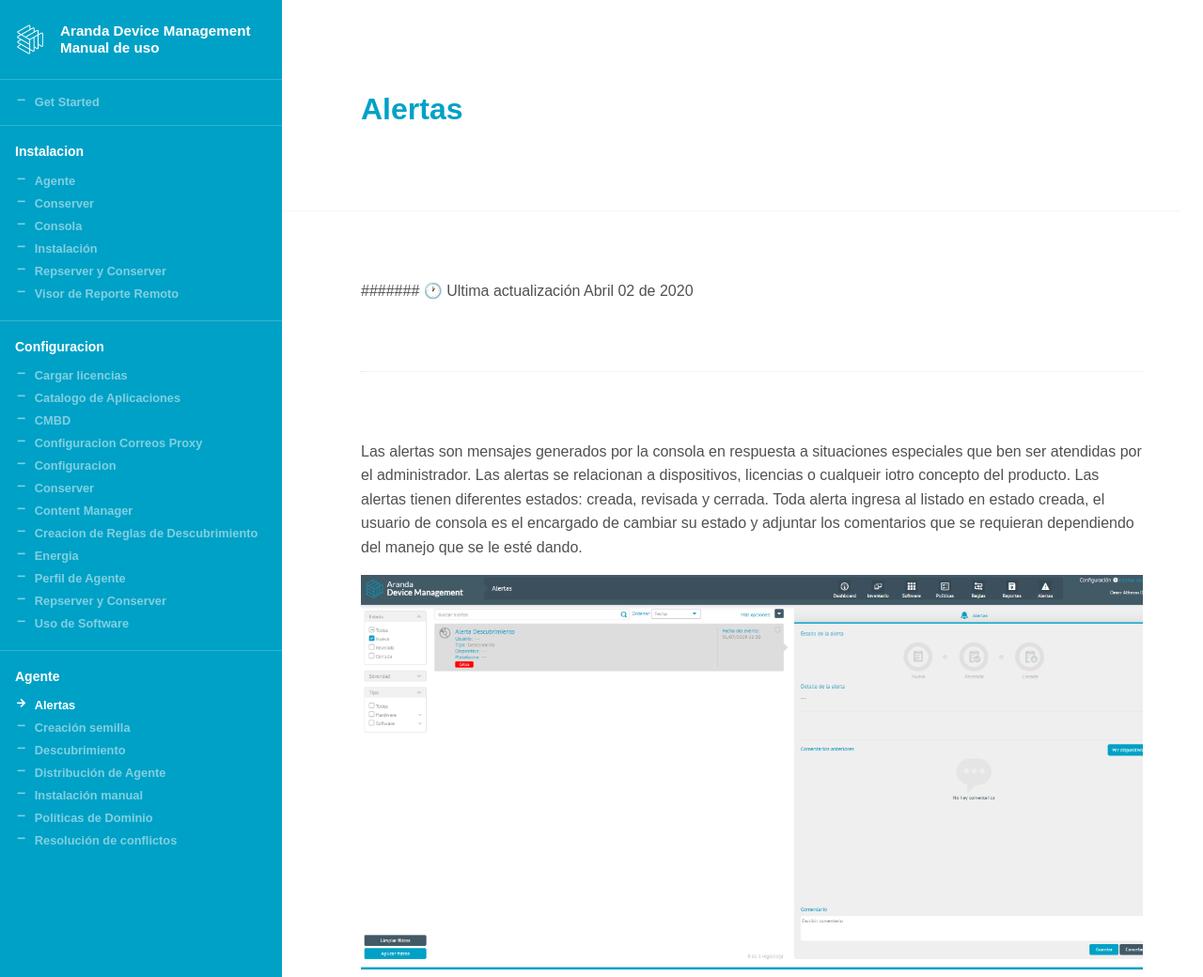
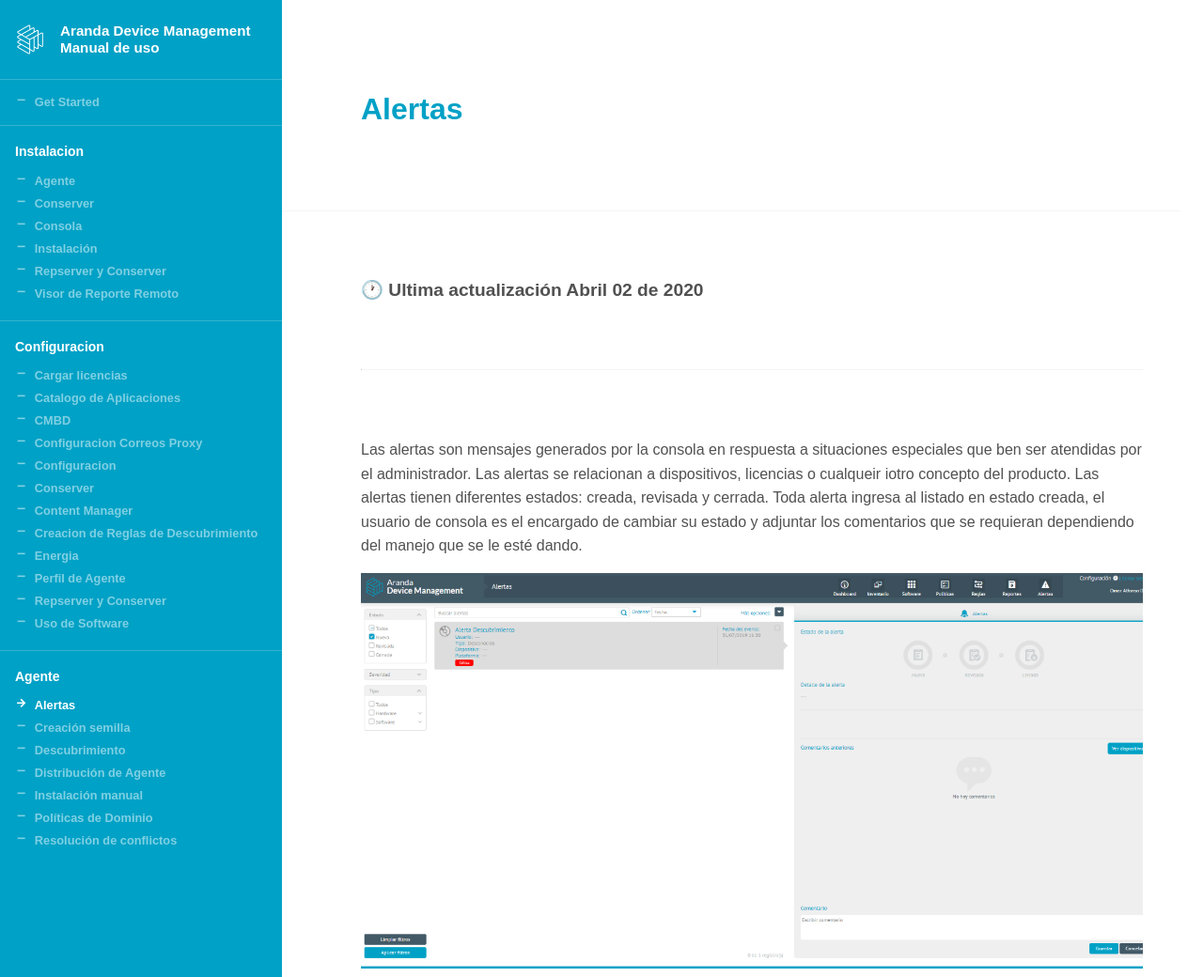
Before and after one commit to Nats85/adm, a Jekyll site: the page built from _docs/agente/alertas.md, in a window 1280 px wide and 1040 px high. Shown: the whole window at 94% size. Built offline with Jekyll 4.4.1, drawn with Linux system fonts in a browser that asks for light colours.

```diff
--- a/_docs/agente/alertas.md
+++ b/_docs/agente/alertas.md
@@ -2,7 +2,7 @@
 title: Alertas
 info:
 ---
-####### 🕐 Ultima actualización Abril 02 de 2020
+## 🕐 Ultima actualización Abril 02 de 2020
 <hr>
 
 
```
